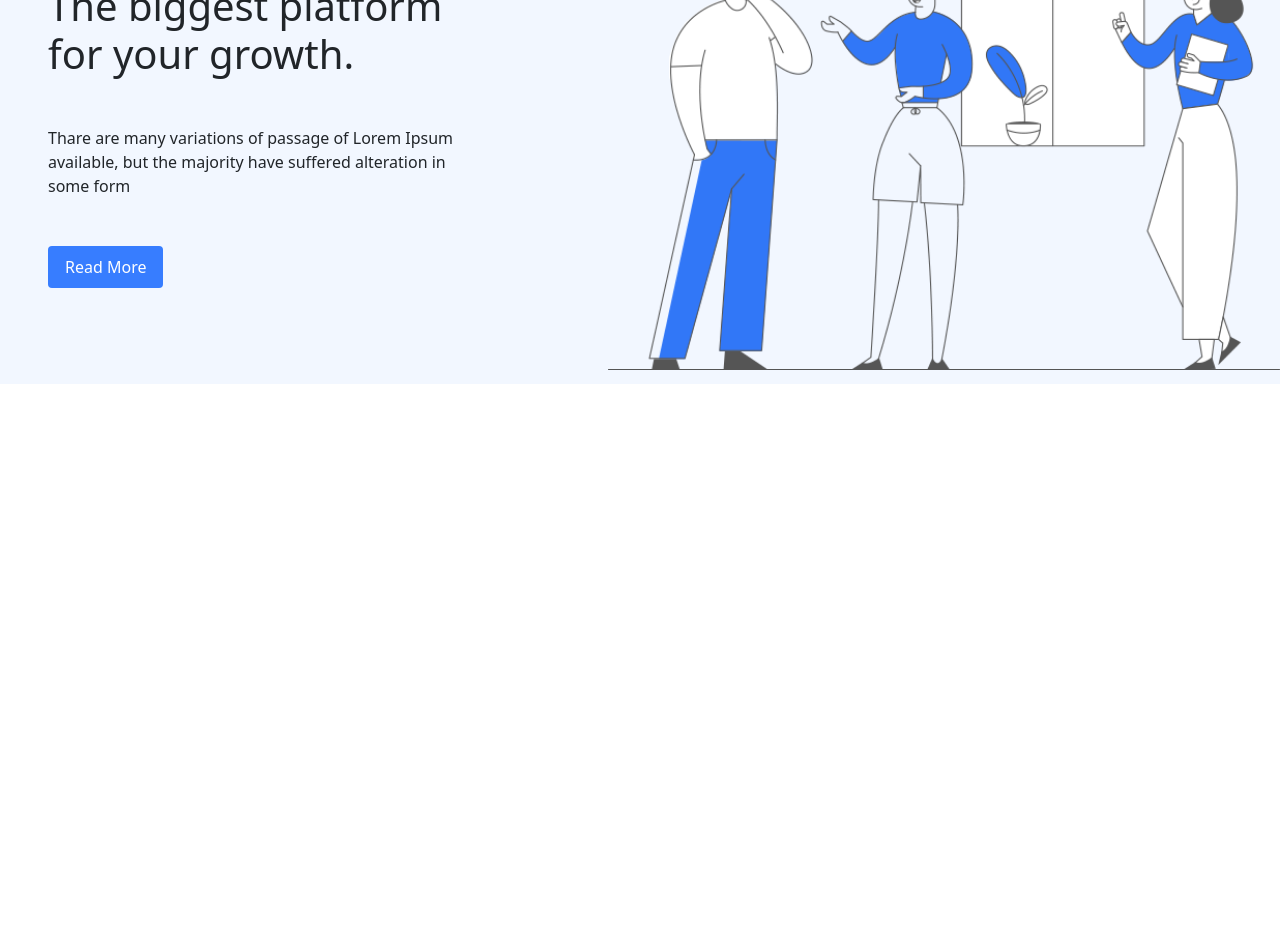
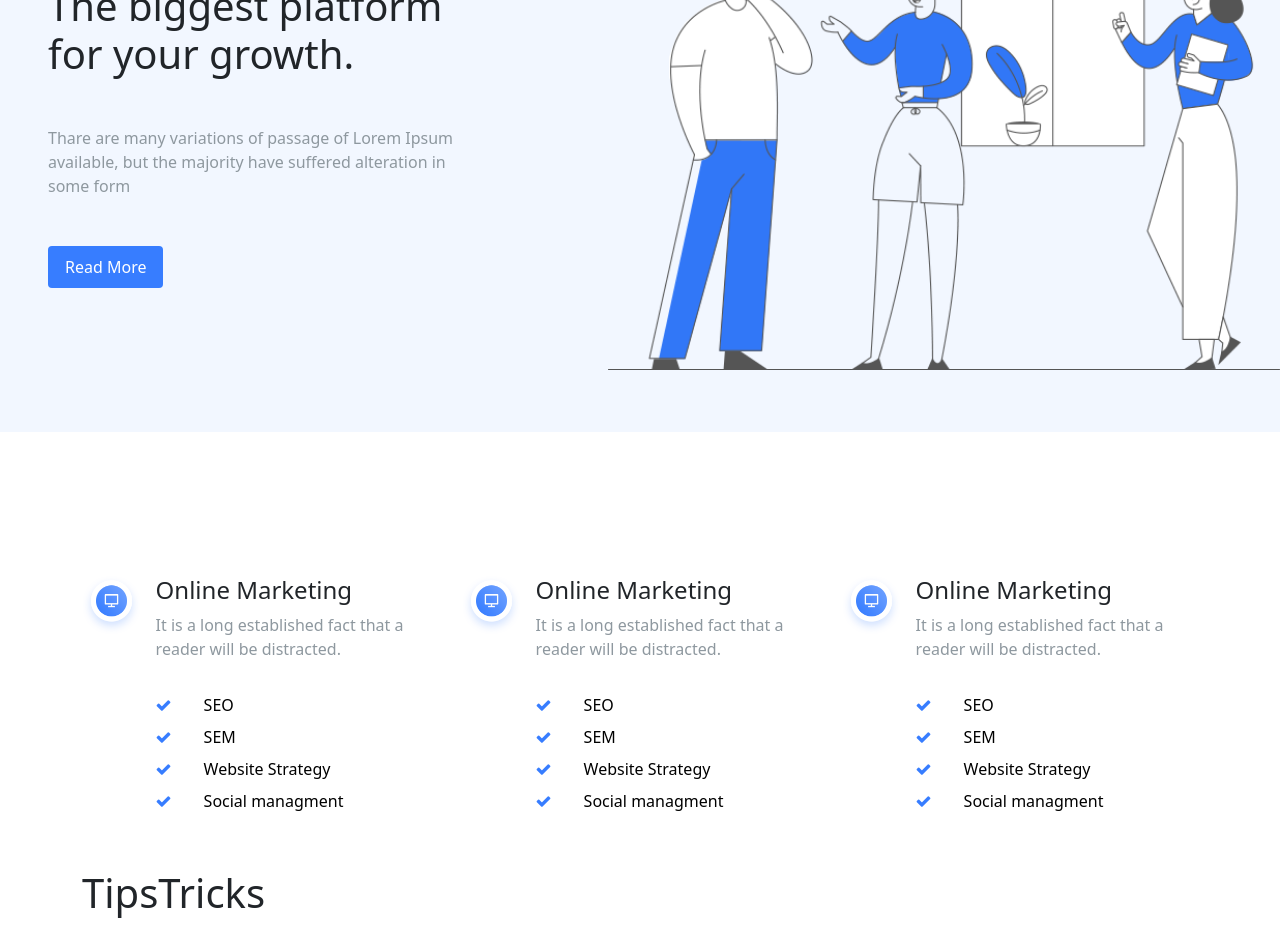
Before and after one commit to nicosanji/proj-html-vuejs, a Vue app: page / in a window 1280 px wide. Shown: the part 200-1125 px from the top of the page. Before the commit the page ends 800 px from the top, so only its background shows below. Built offline with nearby package versions, Linux system fonts and the light colour scheme.

Commit message:
Componenti onlinemarketing + tipstricks

```diff
--- a/src/App.vue
+++ b/src/App.vue
@@ -2,18 +2,24 @@
   <div id="app">
     <Header></Header>
     <Hero></Hero>
+    <OnlineMarketing></OnlineMarketing>
+    <TipsTricks></TipsTricks>
   </div>
 </template>
 
 <script>
 import Header from "./components/Header.vue";
 import Hero from "./components/Hero.vue";
+import OnlineMarketing from "./components/OnlineMarketing.vue";
+import TipsTricks from "./components/TipsTricks.vue";
 
 export default {
   name: "App",
   components: {
     Header,
     Hero,
+    OnlineMarketing,
+    TipsTricks,
   },
 };
 </script>
@@ -86,6 +92,9 @@ header {
     top: 20px;
     right: 0;
   }
+  p {
+    color: #8e989f;
+  }
   .btn {
     background-color: #377dff;
     &:hover {
@@ -94,4 +103,33 @@ header {
     }
   }
 }
+
+.online-marketing {
+  img {
+    width: 80%;
+  }
+  p {
+    color: #8e989f;
+  }
+  ul {
+    list-style: none;
+    margin-top: 1rem;
+    padding-left: 0;
+    margin-bottom: 0;
+    li {
+      padding-bottom: 0.5rem;
+      i {
+        color: #377dff;
+        padding-right: 2rem;
+      }
+      a {
+        text-decoration: none;
+        color: black;
+        &:hover {
+          color: #377dff;
+        }
+      }
+    }
+  }
+}
 </style>
--- a/src/components/Hero.vue
+++ b/src/components/Hero.vue
@@ -1,5 +1,5 @@
 <template>
-  <div class="my-hero container-fluid my-2">
+  <div class="my-hero container-fluid pb-5 mt-2 mb-5">
     <div class="row">
       <div class="col-5 px-5 py-5">
         <h1 class="mb-0 py-5">The biggest platform for your growth.</h1>
--- /dev/null
+++ b/src/components/OnlineMarketing.vue
@@ -0,0 +1,87 @@
+<template>
+  <div class="online-marketing container my-5 pt-5">
+    <div class="row mt-5">
+      <div class="col-4">
+        <div class="d-flex">
+          <div><img src="../assets/img/24.png" alt="online-mark" /></div>
+          <div class="d-flex flex-column">
+            <h4>Online Marketing</h4>
+            <p>
+              It is a long established fact that a reader will be distracted.
+            </p>
+            <ul>
+              <li v-for="(element, i) in marketingLinks" :key="i">
+                <i class="fa fa-check" aria-hidden="true"></i>
+                <a href="element.href">{{ element.txt }}</a>
+              </li>
+            </ul>
+          </div>
+        </div>
+      </div>
+      <div class="col-4">
+        <div class="d-flex">
+          <div><img src="../assets/img/24.png" alt="online-mark" /></div>
+          <div class="d-flex flex-column">
+            <h4>Online Marketing</h4>
+            <p>
+              It is a long established fact that a reader will be distracted.
+            </p>
+            <ul>
+              <li v-for="(element, i) in marketingLinks" :key="i">
+                <i class="fa fa-check" aria-hidden="true"></i>
+                <a href="element.href">{{ element.txt }}</a>
+              </li>
+            </ul>
+          </div>
+        </div>
+      </div>
+      <div class="col-4">
+        <div class="d-flex">
+          <div><img src="../assets/img/24.png" alt="online-mark" /></div>
+          <div class="d-flex flex-column">
+            <h4>Online Marketing</h4>
+            <p>
+              It is a long established fact that a reader will be distracted.
+            </p>
+            <ul>
+              <li v-for="(element, i) in marketingLinks" :key="i">
+                <i class="fa fa-check" aria-hidden="true"></i>
+                <a href="element.href">{{ element.txt }}</a>
+              </li>
+            </ul>
+          </div>
+        </div>
+      </div>
+    </div>
+  </div>
+</template>
+
+<script>
+export default {
+  name: "OnlineMarketing",
+  data() {
+    return {
+      marketingLinks: [
+        {
+          txt: "SEO",
+          href: "seo",
+        },
+        {
+          txt: "SEM",
+          href: "sem",
+        },
+        {
+          txt: "Website Strategy",
+          href: "website-strategy",
+        },
+        {
+          txt: "Social managment",
+          href: "social-managment",
+        },
+      ],
+    };
+  },
+};
+</script>
+
+<style></style>
--- /dev/null
+++ b/src/components/TipsTricks.vue
@@ -0,0 +1,13 @@
+<template>
+  <div class="tips-tricks container">
+    <h1>TipsTricks</h1>
+  </div>
+</template>
+
+<script>
+export default {
+  name: "TipsTricks",
+};
+</script>
+
+<style></style>
```
Also changed, not shown: 8 other files (tests, documents, lock files or other folders).
